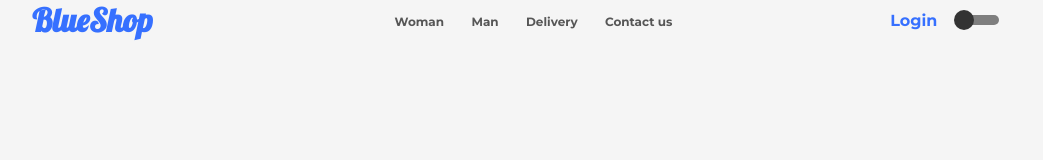
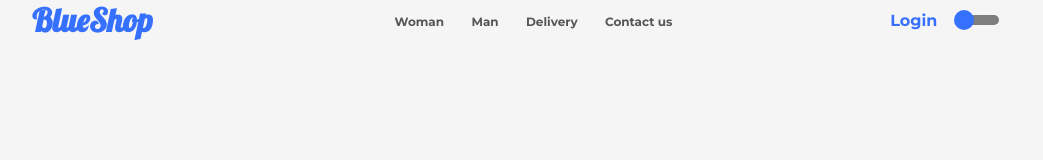
Before and after one commit to eualex/BlueShop, a React (Create React App) app in the folder frontend/: page / in a window 1280 px wide. Shown: the top 160 px of the page, without its empty margins (118-1161 px from the left). Built offline with nearby package versions, Linux system fonts and the light colour scheme; the HTML template or start-up script is replaced by a standard one.

Commit message:
ajustando menu hamburguer

```diff
--- a/frontend/src/App.tsx
+++ b/frontend/src/App.tsx
@@ -1,20 +1,19 @@
 import React from 'react';
 
 import ThemeProvider from './contexts/theme';
-import BurguerOpenProvider, { useOpen } from './contexts/burguerOpen';
+import BurguerOpenProvider from './contexts/burguerOpen';
 
 import { GlobalStyle } from './styles/GlobalStyles';
 
 import Home from './pages/Home';
 
 const App: React.FC = () => {
-  const { open } = useOpen();
 
   return (
     <>
       <ThemeProvider>
         <BurguerOpenProvider>
-          <GlobalStyle open={open}/>
+          <GlobalStyle />
           <Home />
         </BurguerOpenProvider>
       </ThemeProvider>
--- a/frontend/src/components/Header/Nav/RightNav/index.tsx
+++ b/frontend/src/components/Header/Nav/RightNav/index.tsx
@@ -4,7 +4,8 @@ import { ThemeContext } from 'styled-components';
 import Switch from 'react-switch';
 import { ContainerNav } from "./styles";
 
-import { useTheme } from '../../../../contexts/theme'
+import { useOpen } from '../../../../contexts/burguerOpen';
+import { useTheme } from '../../../../contexts/theme';
 import dark from "../../../../styles/themes/dark";
 import light from "../../../../styles/themes/light";
 
@@ -46,11 +47,11 @@ const RightNav: React.FC<Props> = ({ open }) => {
           checkedIcon={false}
           uncheckedIcon={false}
 
-          height={10}
-          width={40}
+          height={open ? 20 : 10}
+          width={open ? 50 : 40}
 
-          handleDiameter={20}
-          offHandleColor={colors.textPrimary}
+          handleDiameter={open ? 40 : 20}
+          offHandleColor={open ? colors.textTerceary : colors.primary}
           onHandleColor={colors.textPrimary}
 
           onColor={colors.primary}
--- a/frontend/src/components/Header/Nav/RightNav/styles.ts
+++ b/frontend/src/components/Header/Nav/RightNav/styles.ts
@@ -1,6 +1,6 @@
-import styled from 'styled-components';
+import styled from "styled-components";
 
-import Switch from 'react-switch';
+import Switch from "react-switch";
 
 interface Props {
   open: boolean;
@@ -28,10 +28,10 @@ export const ContainerNav = styled.div<Props>`
       font-weight: bold;
       font-size: 1.2rem;
 
-      color: ${props => props.theme.colors.textSecondary};
+      color: ${(props) => props.theme.colors.textSecondary};
 
       &:hover {
-        color: ${props => props.theme.colors.primary};
+        color: ${(props) => props.theme.colors.primary};
         transition: 0.3s ease-in;
       }
     }
@@ -48,10 +48,10 @@ export const ContainerNav = styled.div<Props>`
     a {
       text-decoration: none;
       font-weight: bold;
-      color: ${props => props.theme.colors.primary};
+      color: ${(props) => props.theme.colors.primary};
 
       &:hover {
-        color: ${props => props.theme.colors.textPrimary};
+        color: ${(props) => props.theme.colors.textPrimary};
         transition: 0.3s ease-in;
       }
     }
@@ -59,10 +59,13 @@ export const ContainerNav = styled.div<Props>`
 
   @media (max-width: 768px) {
     overflow: hidden;
-    background-color: ${props => props.theme.colors.primary};
+    background-color: ${(props) =>
+      props.theme.title === "dark"
+        ? props.theme.colors.backgroundTerceary
+        : props.theme.colors.primary};
 
     position: fixed;
-    transform: ${({ open }) => open ? 'translateX(0)' : 'translateX(100%)'};
+    transform: ${({ open }) => (open ? "translateX(0)" : "translateX(100%)")};
     top: 0;
     right: 0;
     height: 100vh;
@@ -90,10 +93,13 @@ export const ContainerNav = styled.div<Props>`
 
       li a {
         font-size: 3rem;
-        color: ${props => props.theme.colors.textTerceary};
+        color: ${(props) =>
+          props.theme.title === "dark"
+            ? props.theme.colors.primary
+            : props.theme.colors.textTerceary};
 
         &:hover {
-          color: ${props => props.theme.colors.textPrimary};
+          color: ${(props) => props.theme.colors.textPrimary};
           transition: none;
         }
       }
@@ -107,13 +113,16 @@ export const ContainerNav = styled.div<Props>`
 
       a {
         font-size: 3rem;
-        color: ${props => props.theme.colors.textTerceary};
+        color: ${(props) =>
+          props.theme.title === "dark"
+            ? props.theme.colors.primary
+            : props.theme.colors.textTerceary};
 
         margin-bottom: 13px;
 
         &:hover {
           transition: none;
-          color: ${props => props.theme.colors.textPrimary};
+          color: ${(props) => props.theme.colors.textPrimary};
         }
       }
     }
--- a/frontend/src/pages/Home/index.tsx
+++ b/frontend/src/pages/Home/index.tsx
@@ -5,9 +5,13 @@ import { Container } from './styles';
 import Header from '../../components/Header';
 import Main from '../../components/Main';
 
+import { useOpen } from '../../contexts/burguerOpen';
+
 const Home: React.FC = () => {
+  const { open } = useOpen();
+
   return (
-    <Container>
+    <Container open={open}>
       <Header />
       <Main />
     </Container>
--- a/frontend/src/pages/Home/styles.ts
+++ b/frontend/src/pages/Home/styles.ts
@@ -1,6 +1,11 @@
 import styled from 'styled-components';
 
-export const Container = styled.div`
+interface Props {
+  open: boolean;
+}
+
+export const Container = styled.div<Props>`
   height: 100vh;
-  /* overflow: hidden; */
+  overflow: ${({ open }) => open ? 'hidden' : 'auto'};
+  overflow-x: hidden;
 `;
--- a/frontend/src/styles/GlobalStyles.ts
+++ b/frontend/src/styles/GlobalStyles.ts
@@ -1,10 +1,6 @@
 import { createGlobalStyle } from "styled-components";
 
-interface Props {
-  open: boolean;
-}
-
-export const GlobalStyle = createGlobalStyle<Props>`
+export const GlobalStyle = createGlobalStyle`
   * {
     margin: 0;
     padding: 0;
@@ -12,8 +8,6 @@ export const GlobalStyle = createGlobalStyle<Props>`
     box-sizing: border-box;
   }
   body {
-    overflow: ${open => !open ? 'auto' : 'hidden'};
-
     overflow-X: hidden;
     width: 100vw;
     height: 100vh;
--- a/frontend/src/styles/styles.d.ts
+++ b/frontend/src/styles/styles.d.ts
@@ -8,6 +8,7 @@ declare module 'styled-components' {
       primary: string;
       background: string;
       backgroundSecondary: string;
+      backgroundTerceary?: string;
 
       textPrimary: string;
       textSecondary: string;
--- a/frontend/src/styles/themes/dark.ts
+++ b/frontend/src/styles/themes/dark.ts
@@ -6,6 +6,7 @@ export default {
 
     background: '#181a1b',
     backgroundSecondary: '#363a3d',
+    backgroundTerceary: '#1C2321',
 
     textPrimary: '#e8e6e3',
     textSecondary: '#7e7e7e',
```
